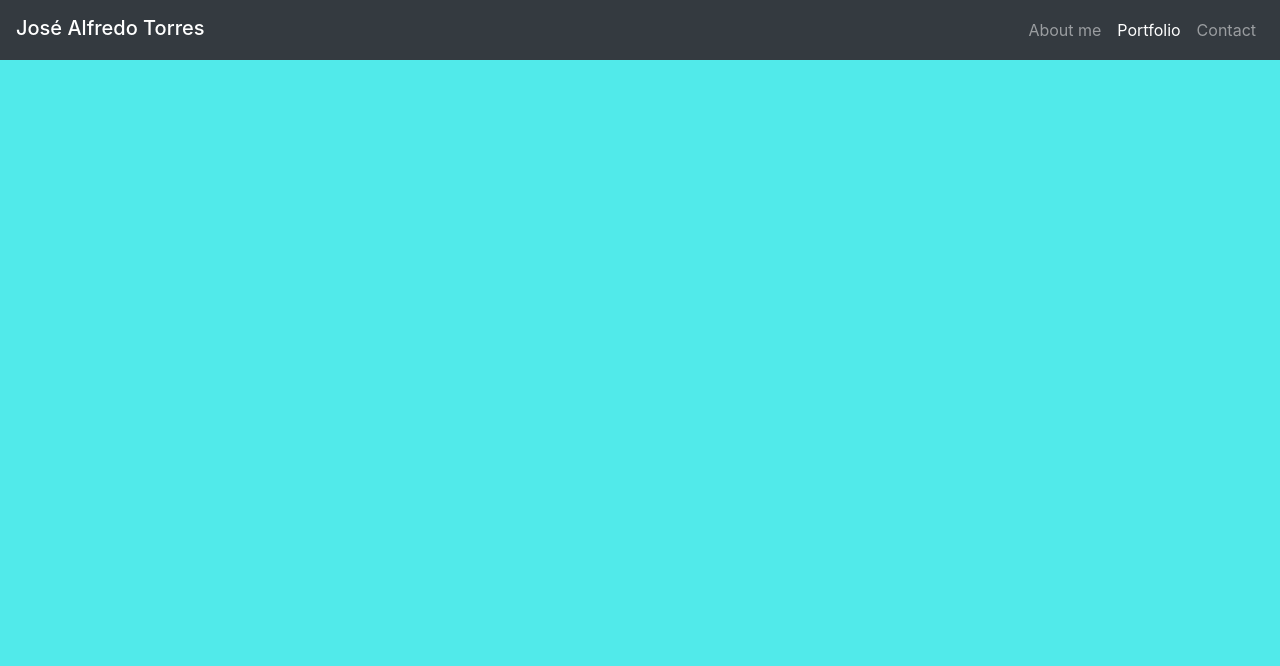
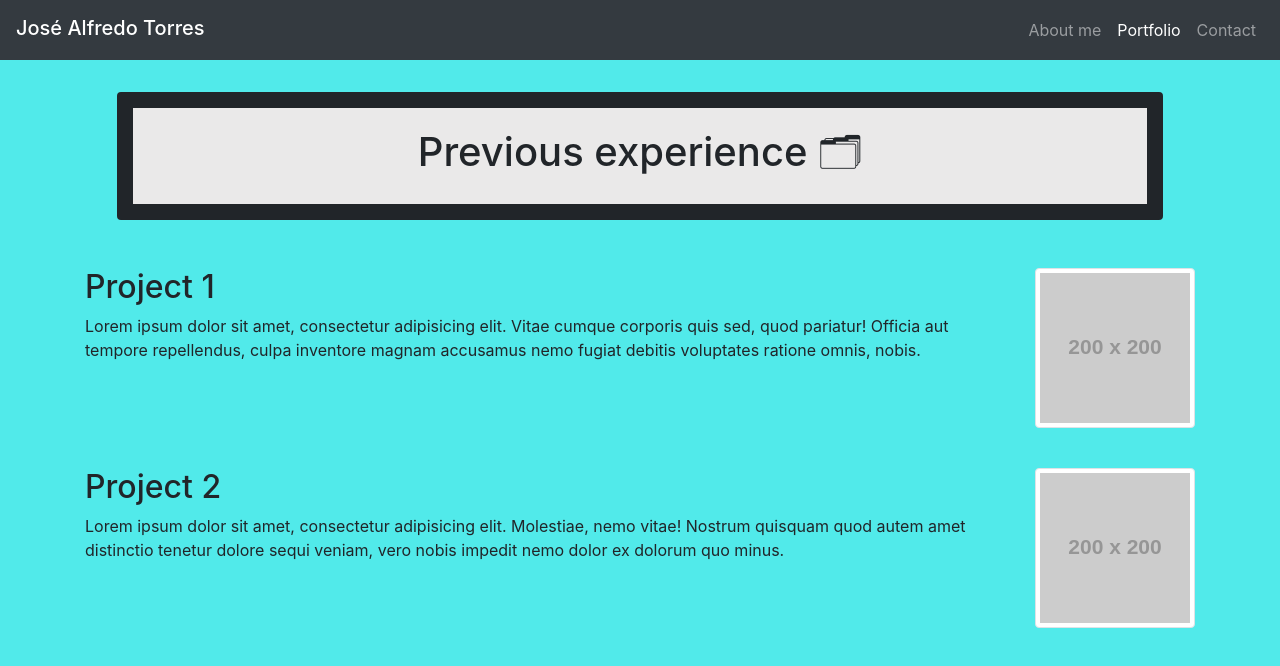
Before and after one commit to alfa9317/Bootstrap-Portfolio, a plain HTML site: page portfolio.html in a window 1280 px wide. Drawn offline with nearby package versions, Linux system fonts and the light colour scheme; placeholder pictures from the web are drawn by us.

Commit message:
Portfolio design

```diff
--- a/portfolio.html
+++ b/portfolio.html
@@ -28,6 +28,36 @@
                   </ul>
                 </div>
               </nav>
+              <div class="container">
+                    <div class="row">
+                      <div class="col-lg-12">
+                      <!-- The content in this div gets wrapped in a card -->
+                        <div class="card text-center" style="background-color: #eae9e9; margin:2em; border: solid 1em;">
+                          <div class="card-body">
+                            <h1>Previous experience    🗂</h1>
+                          </div>
+                        </div>
+                      </div>
+                    </div>
+                    <div class="row mt-sm-3">
+                        <div class="col-lg-10 col-md-9 col-sm-12">
+                            <h2>Project 1</h2>
+                            <p>Lorem ipsum dolor sit amet, consectetur adipisicing elit. Vitae cumque corporis quis sed, quod pariatur! Officia aut tempore repellendus, culpa inventore magnam accusamus nemo fugiat debitis voluptates ratione omnis, nobis.</p>
+                        </div>
+                      <div class="col-lg-2 col-md-3 col-sm-12">
+                        <img class="img img-thumbnail" src="http://placehold.it/200x200">
+                      </div>
+                    </div>
+                    <br>
+                    <div class="row mt-sm-3">
+                      <div class="col-lg-10 col-md-9 col-sm-12">
+                        <h2>Project 2</h2>
+                        <p>Lorem ipsum dolor sit amet, consectetur adipisicing elit. Molestiae, nemo vitae! Nostrum quisquam quod autem amet distinctio tenetur dolore sequi veniam, vero nobis impedit nemo dolor ex dolorum quo minus.</p>
+                      </div>
+                      <div class="col-lg-2 col-md-3 col-sm-12">
+                            <img class="img img-thumbnail" src="http://placehold.it/200x200">
+                        </div>
+                  </div>
 
     <!-- jQuery CDN -->
   <script src="https://ajax.googleapis.com/ajax/libs/jquery/1.11.3/jquery.min.js"></script>
```
Also changed, not shown: contact.html (+2 -2 lines), index.html (+1 -1 lines).
